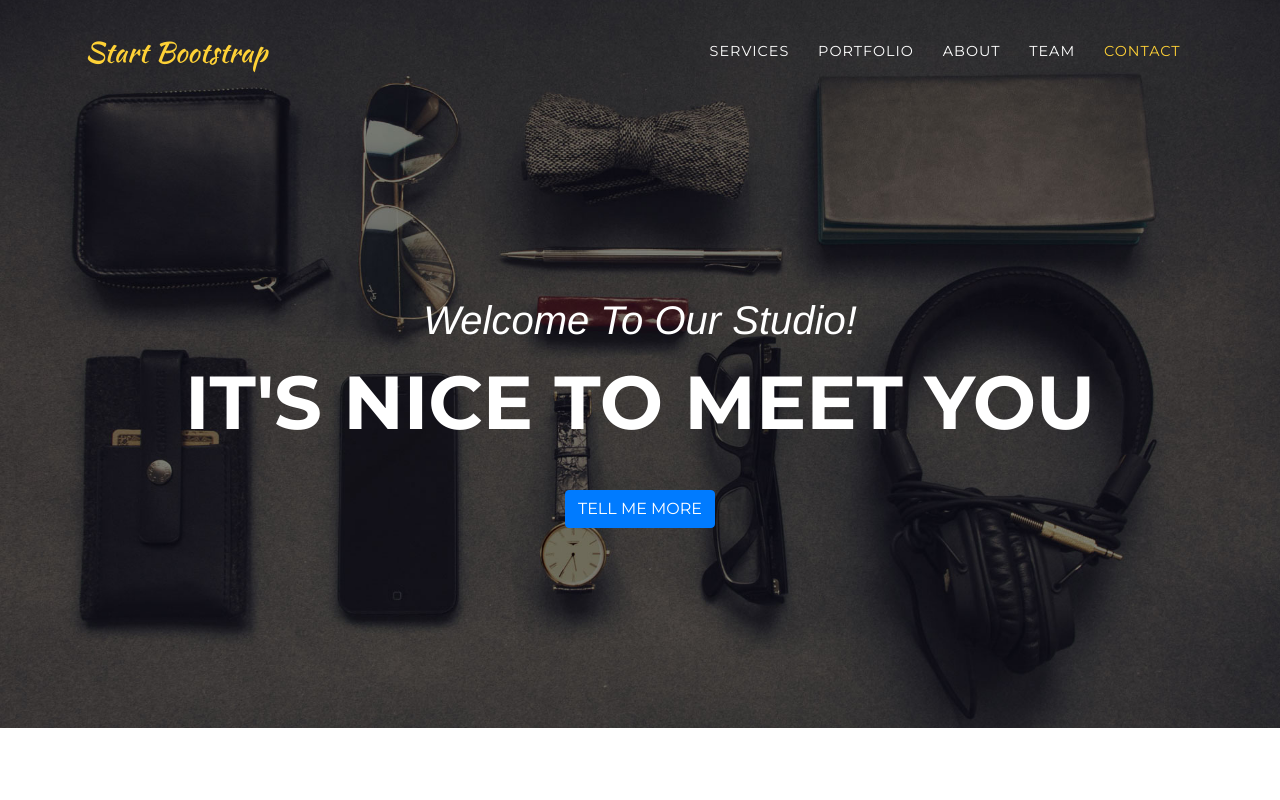
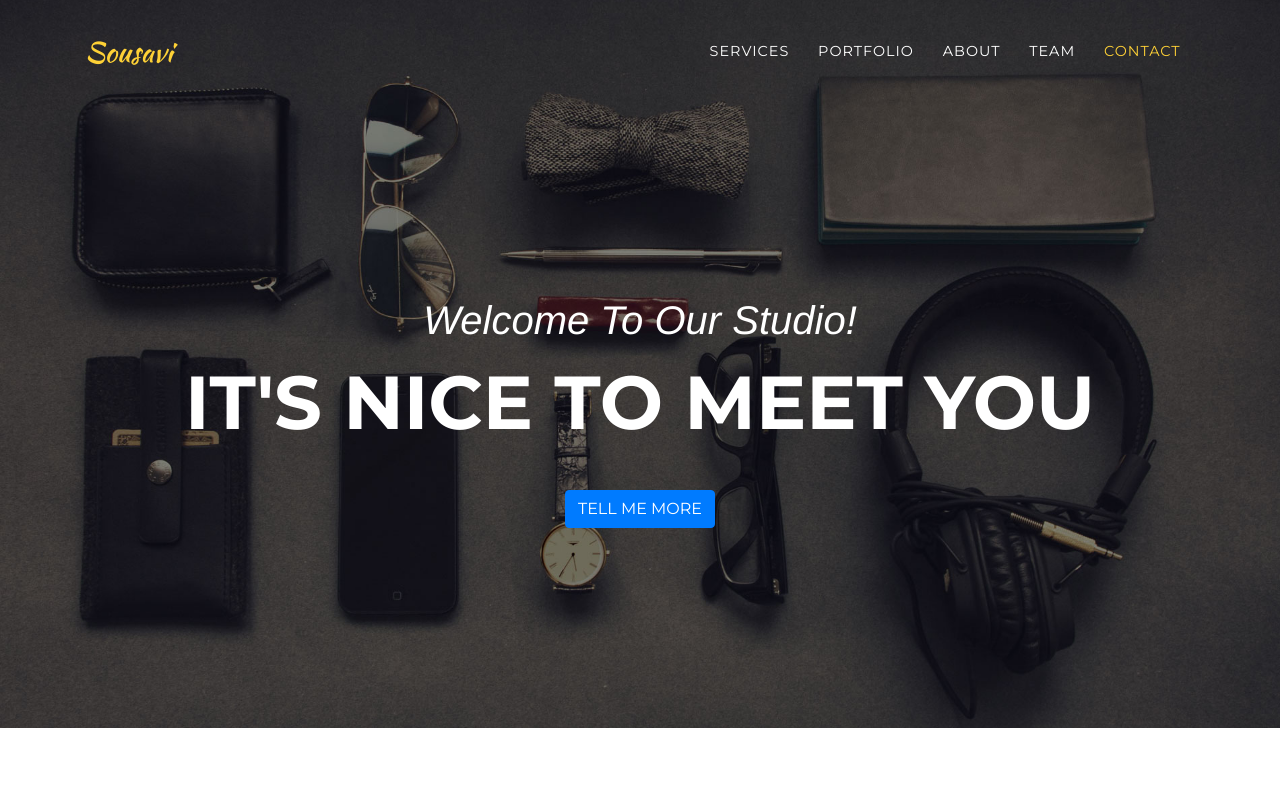
Before and after one commit to sousavi/vivianewebsite, a website with bundled scripts: page index.html in a window 1280 px wide. Shown: the top 800 px of the page. Built offline with nearby package versions, Linux system fonts and the light colour scheme; a web font is replaced by a local one.

Commit message:
header updated

```diff
--- a/index.html
+++ b/index.html
@@ -30,7 +30,7 @@
     <!-- Navigation -->
     <nav class="navbar navbar-expand-lg navbar-dark fixed-top" id="mainNav">
       <div class="container">
-        <a class="navbar-brand js-scroll-trigger" href="#page-top">Start Bootstrap</a>
+        <a class="navbar-brand js-scroll-trigger" href="#page-top">Sousavi</a>
         <button class="navbar-toggler navbar-toggler-right" type="button" data-toggle="collapse" data-target="#navbarResponsive" aria-controls="navbarResponsive" aria-expanded="false" aria-label="Toggle navigation">
           Menu
           <i class="fa fa-bars"></i>
```
